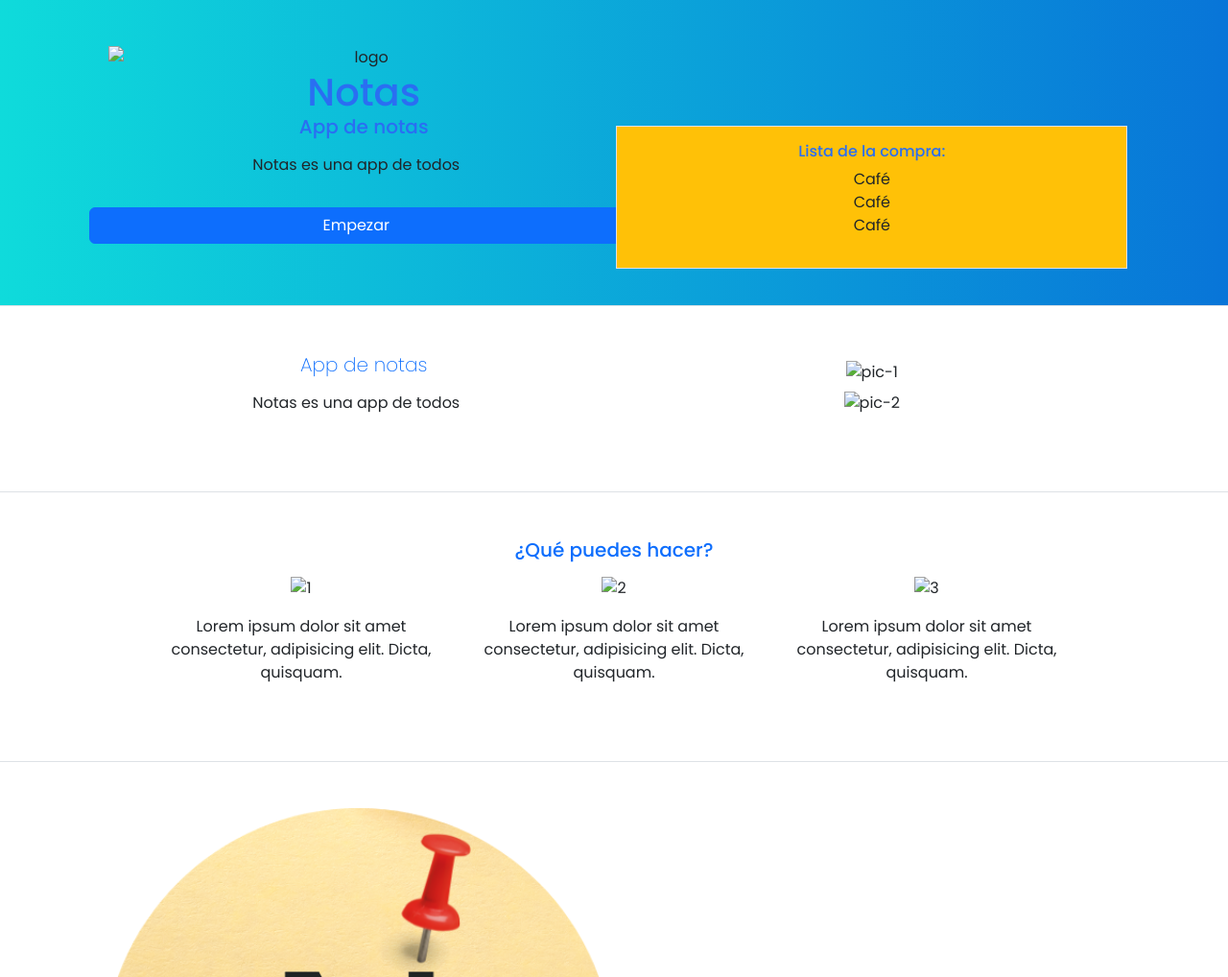
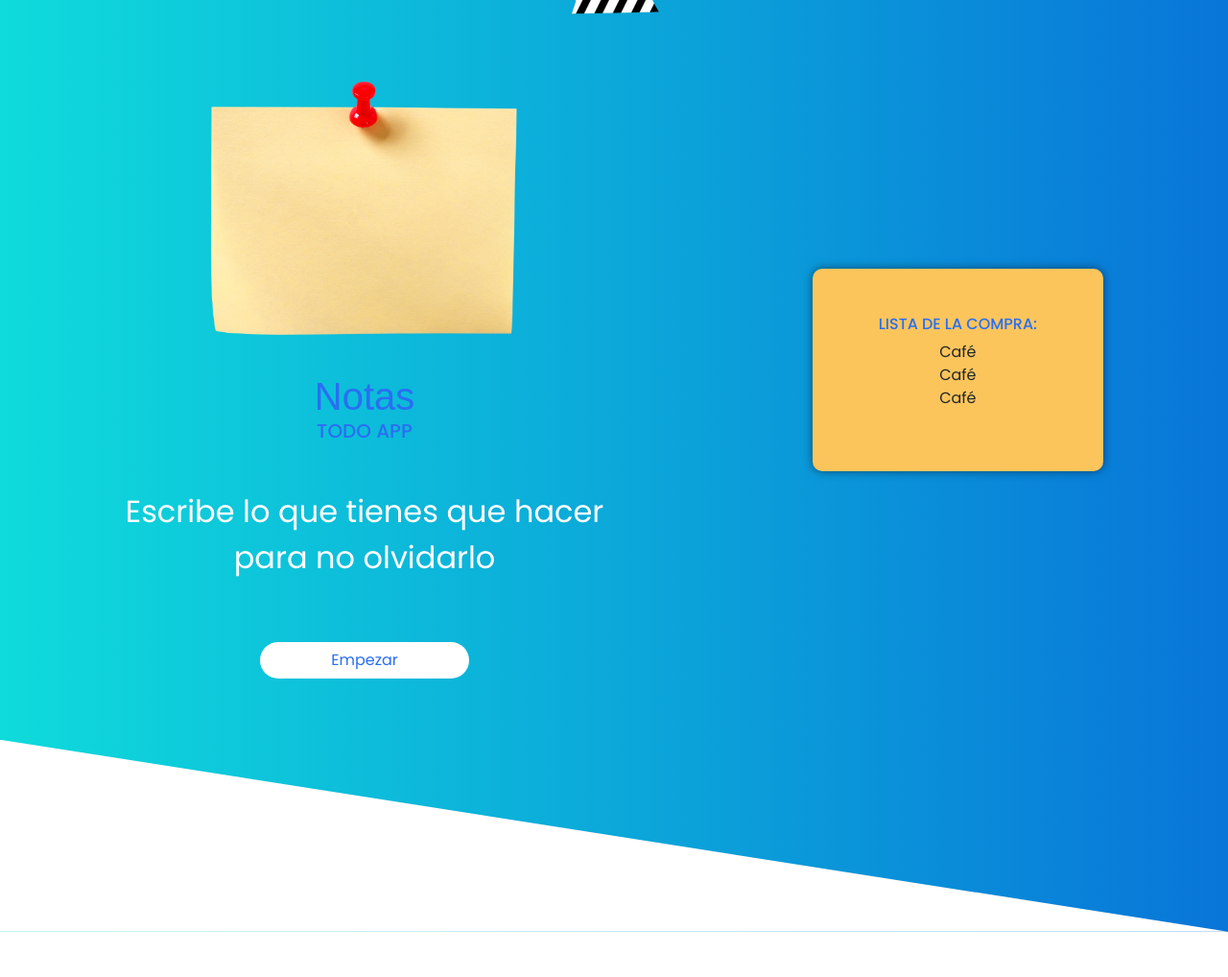
Before and after one commit to cesarlpb/Todo-app-Flask, a Flask app: page / in a window 1280 px wide. Shown: the top 1018 px of the page at 96% size. Run offline with Flask 2, Linux system fonts and the light colour scheme; some libraries are stand-ins or nearby versions; some web fonts are replaced.

Commit message:
Finalizamos la sección home

```diff
--- a/app/templates/home.html
+++ b/app/templates/home.html
@@ -1,32 +1,43 @@
 {% extends 'base.html' %}
 
 {% block home %}
-<section id="home" class="text-center border-bottom">
+<section id="home">
 
+    <div class="d-flex text-center px-3 align-items-center justify-content-center">
         <div class="col-5 d-inline-block py-5">
-        <div class="row">
-            <img class="d-inline-block mx-2" src="https://via.placeholder.com/200x100?text=logo" alt="logo">
-            <h1 class="d-inline-block mx-2" >Notas</h1>
-            <h2 class="d-inline-block mx-2" >App de notas</h2>
+            <div class="row px-7 align-items-center">
+                <img class="d-inline-block"
+                src="{{ url_for('static', filename='img/logos/logo500x500-sin-letras.png') }}"
+                width="125"
+                alt="logo">
+                <div class="ml-3">
+                    <h1 class="logo" >Notas</h1>
+                    <h2 class="upper" >Todo App</h2>
+                </div>
+            </div>
+            <div class="row my-5 fs-2 text-white text-center justify-content-center">
+                <p>Escribe lo que tienes que hacer
+                    para no olvidarlo</p>
             </div>
             <div class="row my-3">
-            <p>Notas es una app de todos</p>
-        </div>
-        <div class="row my-3">
-            <button class="btn btn-primary mx-auto">Empezar</button>
+                <button class="btn mx-auto boton rounded-pill w-40">Empezar</button>
             </div>
 
         </div>
 
-    <div class="col-5 d-inline-block border bg-warning py-3">
-        <h3>Lista de la compra:</h3>
+        <div class="col-5 d-inline-flex py-3 px-0 justify-content-end">
+            <div class="col-7 post-it bg-amarillo-primario p-5">
+                <h3 class="upper">Lista de la compra:</h3>
                 <ul style="padding-left: 0; list-style-type: none;">
                     <li>Café</li>
                     <li>Café</li>
                     <li>Café</li>
                 </ul>
             </div>
+        </div>
+    </div>
 
+    <div id="triangulo"></div>
 </section>
 
 {% include 'about.html' %}
```
Lines whose indentation alone changed are shown as unchanged.
